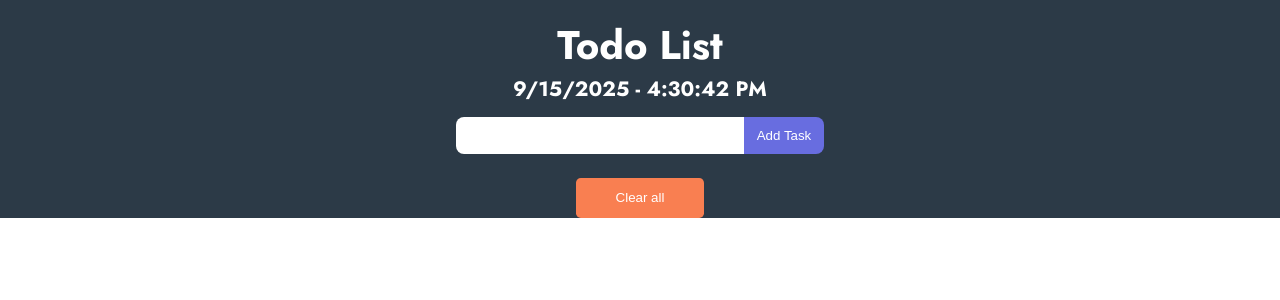
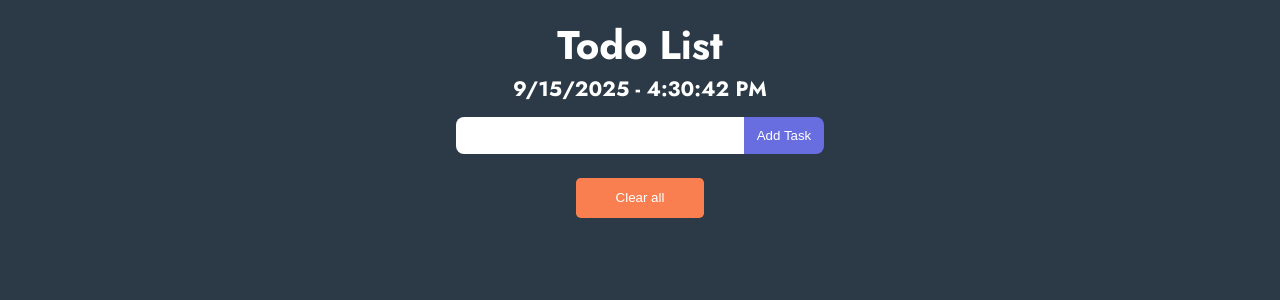
Before and after one commit to muktinathrajbanshi/reactJS2025, a React (Vite) app: page / in a window 1280 px wide. Shown: the top 300 px of the page. Built offline with nearby package versions, Linux system fonts and the light colour scheme; a web font is replaced by a local one.

Commit message:
i have to do re-design again for better functionality

```diff
--- a/src/projects/Todo/Todo.css
+++ b/src/projects/Todo/Todo.css
@@ -12,9 +12,10 @@
   flex-direction: column;
   padding-top: 1rem;
   width: 100%;
-  height: 100%;
+  height: 100vh;
   background-color: #2c3a47;
   font-family: "Jost", sans-serif;
+  overflow-y: auto;
 }
 
 h1 {
```
